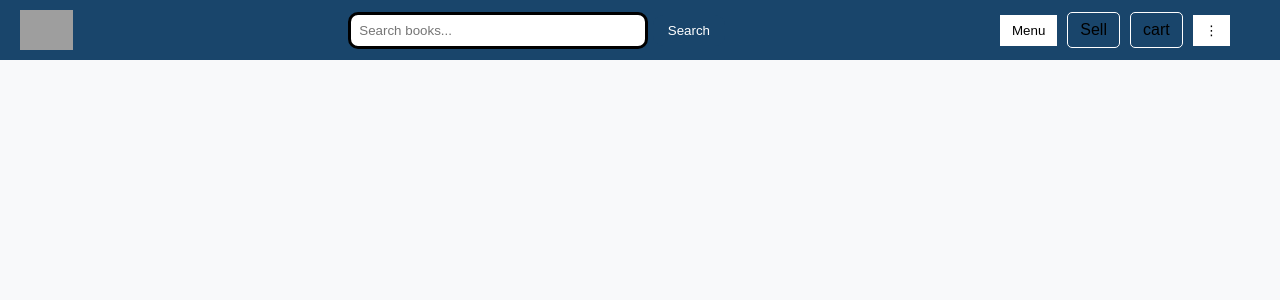
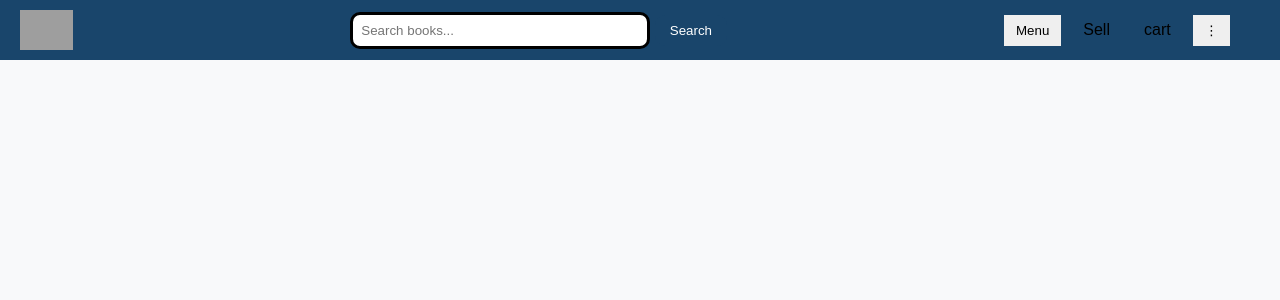
Before and after one commit to AnveshAgaldheeti/Book_Share_Rentalhub, a Django app: page /shop/ in a window 1280 px wide. Shown: the top 300 px of the page. Run offline with Django 5.2, Linux system fonts and the light colour scheme; grey boxes are pictures that could not be loaded.

Commit message:
base css modified

```diff
--- a/mainapp/static/css/base.css
+++ b/mainapp/static/css/base.css
@@ -53,7 +53,7 @@ nav {
 }
 
 .dropbtn {
-    background-color:white;
+    /* background-color:white; */
     color: black;
     padding: 8px 12px;
     border: none;
@@ -90,8 +90,8 @@ nav {
     color: black;
     text-decoration:none;
     padding: 8px 12px;
-    border: 1px solid #fff;
-    border-radius: 5px;
+    /* border: 1px solid #fff;
+    border-radius: 5px; */
     margin-right: 10px;
 }
 .sell-link:hover {
```
